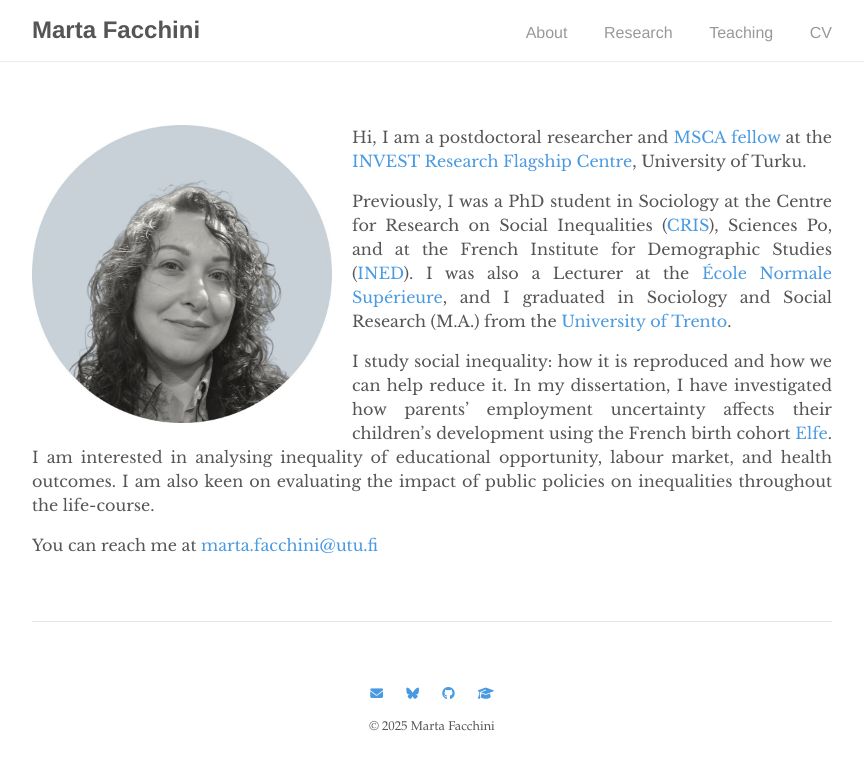
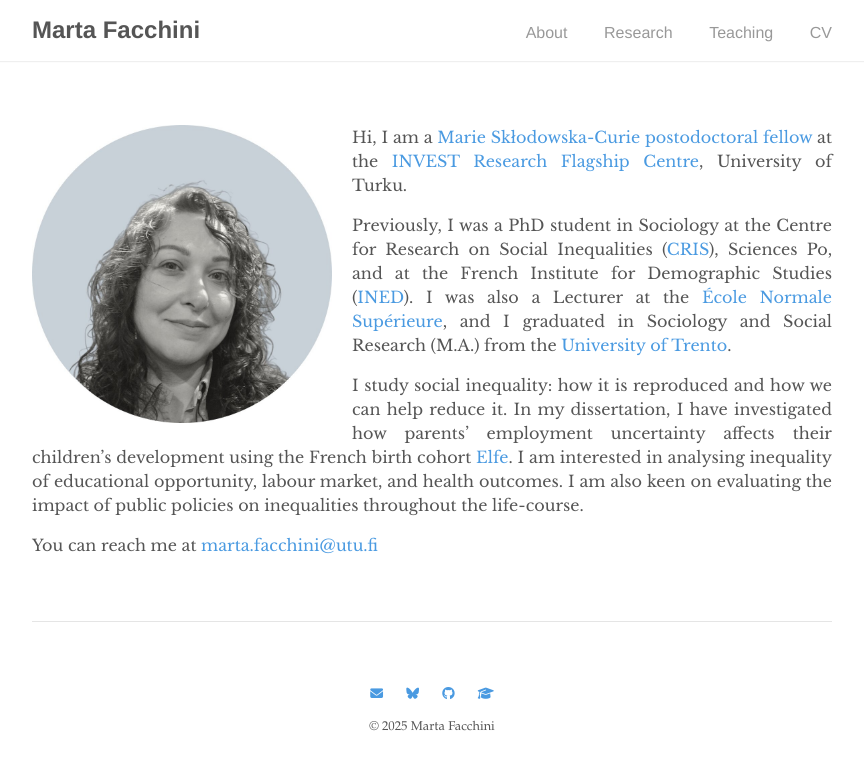
Before and after one commit to martafacchini/martafacchini.github.io, a Jekyll site: the page built from _pages/about.md, in a window 1280 px wide. Shown: the top 770 px of the page, without its empty margins (208-1072 px from the left). Built offline with Jekyll 4.4.1, drawn with Linux system fonts in a browser that asks for light colours; nearby versions of some CDN libraries.

Commit message:
Update about.md

```diff
--- a/_pages/about.md
+++ b/_pages/about.md
@@ -9,7 +9,7 @@ permalink: /about/
 <img align="left" src="/assets/marta_facchini.jpg" alt="Photo of Marta Facchini" style="margin-right: 20px;width: 300px; height: auto;">
 
 
-Hi, I am a postdoctoral researcher and [MSCA fellow](https://marie-sklodowska-curie-actions.ec.europa.eu/) at the [INVEST Research Flagship Centre](https://invest.utu.fi/), University of Turku.
+Hi, I am a [Marie Skłodowska-Curie postodoctoral fellow](https://marie-sklodowska-curie-actions.ec.europa.eu/) at the [INVEST Research Flagship Centre](https://invest.utu.fi/), University of Turku.
 
 Previously, I was a PhD student in Sociology at the Centre for Research on Social Inequalities ([CRIS](https://www.sciencespo.fr/osc/en.html)), Sciences Po, and at the French Institute for Demographic Studies ([INED](https://www.ined.fr/en/)). I was also a Lecturer at the [École Normale Supérieure](https://www.ens.psl.eu/en), and I graduated in Sociology and Social Research (M.A.) from the [University of Trento](https://www.sociologia.unitn.it/en).
 
```
